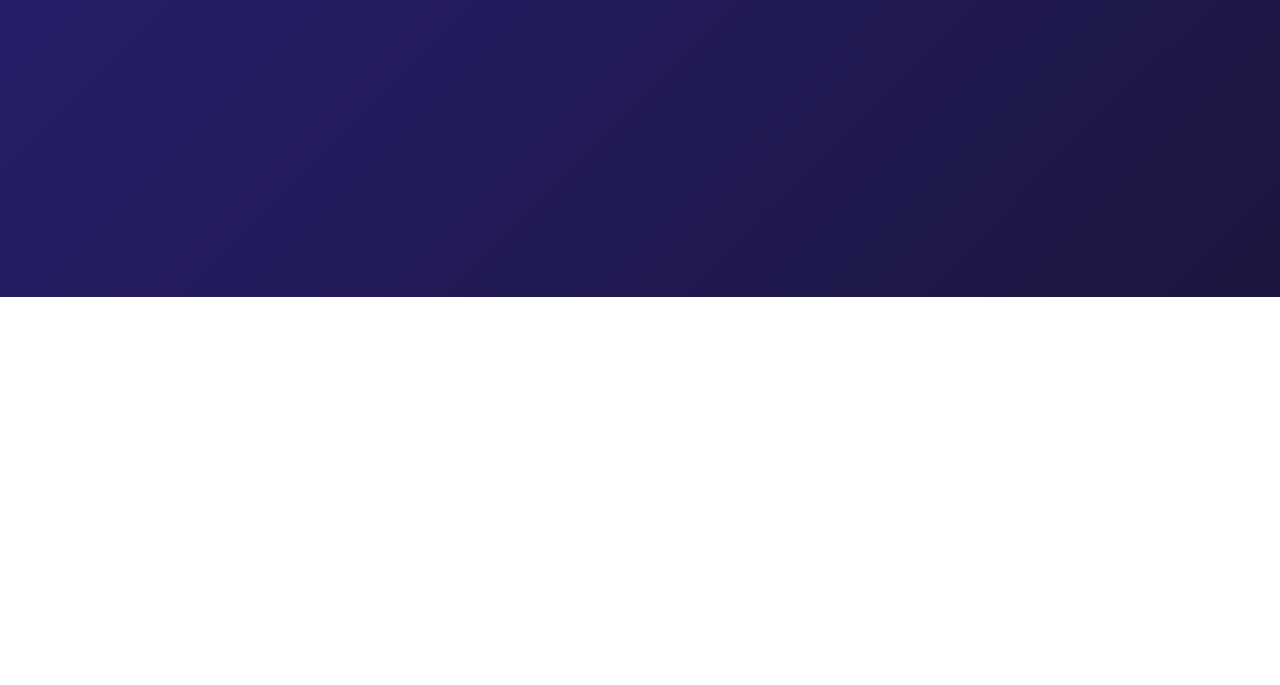
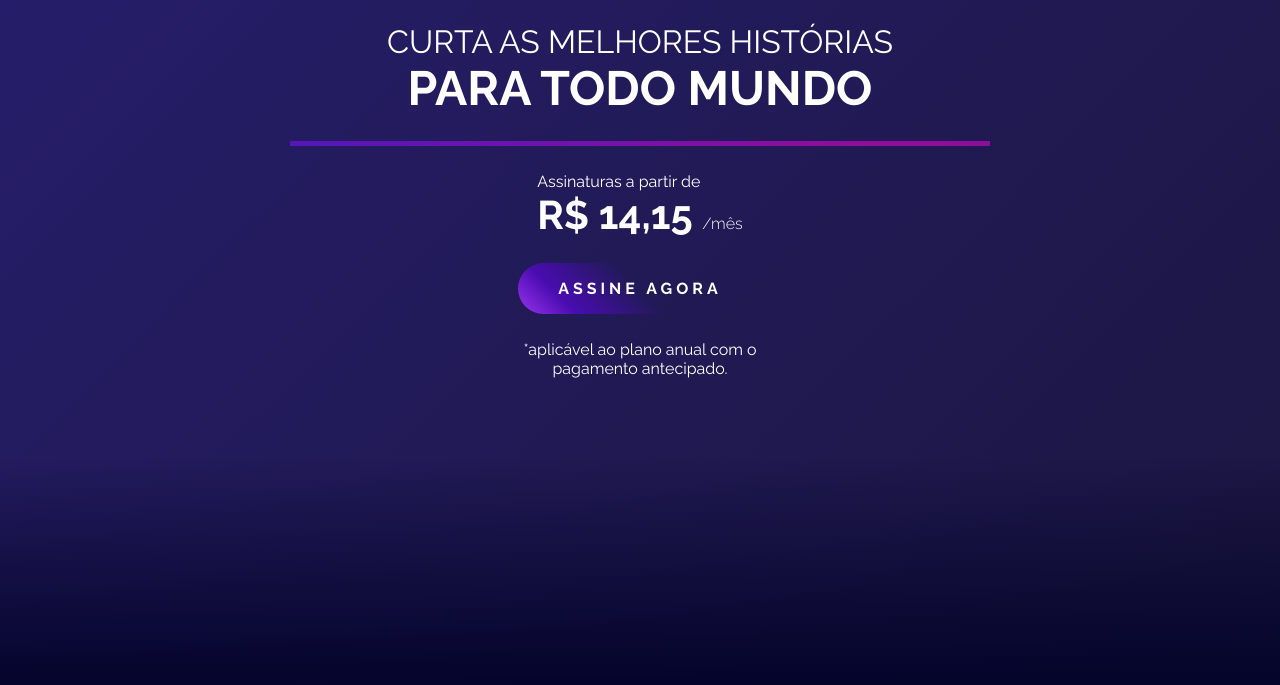
Before and after one commit to kaio-d/hbomax-dio, a plain HTML site: page index.html in a window 1280 px wide. Shown: the part 211-896 px from the top of the page. Before the commit the page ends 800 px from the top, so only its background shows below. Drawn offline with Linux system fonts and the light colour scheme.

Commit message:
finalizado a estilização do header

```diff
--- a/index.html
+++ b/index.html
@@ -25,6 +25,17 @@
       <img src="./src/images/cartoon-network_neutral.png" alt="Cartoon Network Logo">
       <img src="./src/images/max_originals.png" alt="Max Originals Logo">
     </div>
+    <h1 class="header-titulo">
+      <span>Curta as melhores histórias</span>
+      Para todo mundo
+    </h1>
+    <div class="line"></div>
+    <div class="ofertas">
+      <p>Assinaturas a partir de</p>
+      <p>R$ 14,15 <span>/mês</span></p>
+    </div>
+    <a class="header-button" href="#">ASSINE AGORA</a>
+    <p class="header-obs">*aplicável ao plano anual com o pagamento antecipado.</p>
   </header>
 
   <main></main>
--- a/src/css/style.css
+++ b/src/css/style.css
@@ -54,7 +54,7 @@ button {
   z-index: 1;
 }
 
-.menu-logo{
+.menu-logo {
   max-width: 160px;
 }
 
@@ -87,10 +87,20 @@ button {
   display: flex;
   align-items: center;
   justify-content: center;
+  flex-direction: column;
   position: relative;
   padding: 100px 0 300px;
   background: linear-gradient(-45deg, #56125b, #0f0f10, #271e6e);
   background-size: 400% 400%;
+}
+
+.header::after {
+  content: "";
+  width: 100%;
+  height: 250px;
+  position: absolute;
+  bottom: 0;
+  background: linear-gradient(0deg, var(--primary-color), transparent);
 }
 
 .header .canais {
@@ -100,3 +110,66 @@ button {
   gap: 24px;
   flex-wrap: wrap;
 }
+
+.header-titulo {
+  text-transform: uppercase;
+  text-align: center;
+  font-size: 3rem;
+  color: var(--text-color);
+  margin-top: 2%;
+  margin-bottom: 2%;
+}
+
+.header-titulo span {
+  display: block;
+  font-weight: lighter;
+  font-size: 2rem;
+}
+
+.line {
+  width: 70%;
+  max-width: 700px;
+  height: 5px;
+  background: var(--divider-bg-color);
+}
+
+.ofertas {
+  margin-top: 2%;
+  margin-bottom: 2%;
+  color: var(--text-color);
+}
+
+.ofertas p:nth-child(2) {
+  font-family: "Raleway", sans-serif;
+  font-size: 2.5rem;
+  font-weight: bold;
+}
+
+.ofertas p span {
+  font-size: 1rem;
+  font-weight: 300;
+}
+
+.header-button {
+  color: var(--text-color);
+  font-weight: 700;
+  padding: 16px 40px;
+  background: var(--btn-bg-color-gradient);
+  border-radius: 500px;
+  letter-spacing: 4px;
+  transition: background 1s, outline 1s, transform 1s;
+}
+
+.header-button:hover {
+  background: transparent;
+  background-position: 100%;
+  outline: 2px solid var(--secondary-color);
+  transform: scale(1.05);
+}
+
+.header-obs {
+  color: var(--text-color);
+  margin: 2% 0;
+  max-width: 300px;
+  text-align: center;
+}
```
